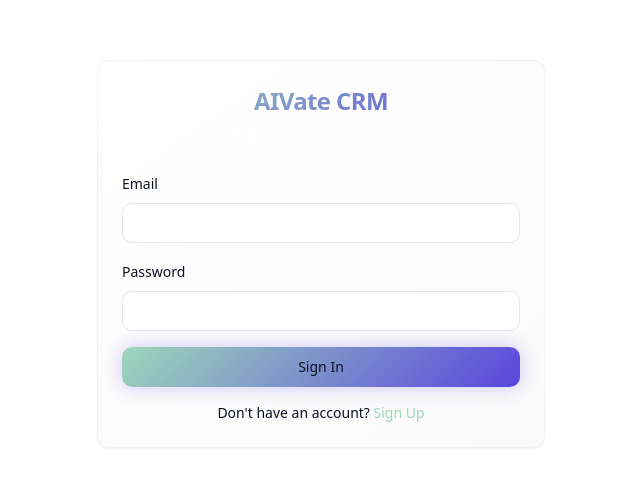
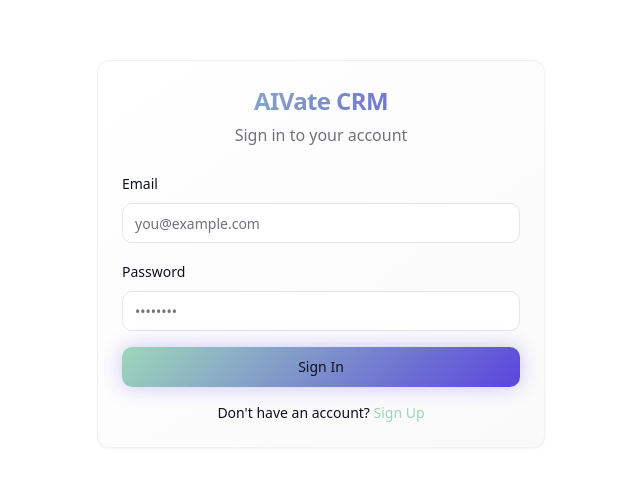
Before and after one commit to jalandonimarky/aivatecrm, a React (Vite) app: page /settings in a window 1280 px wide. Shown: the part 146-632 px from the top of the page, without its empty margins (319-959 px from the left). Built offline with nearby package versions, Linux system fonts and the light colour scheme.

Commit message:
Reverted all changes back to version 51f8b237b66134d044e2335ab593f9fe8101a789

```diff
--- a/src/index.css
+++ b/src/index.css
@@ -23,10 +23,10 @@ All colors MUST be HSL.
     --primary-glow: 248 69% 57%; /* Purple - #5946df */
 
     --secondary: 220 13% 91%; /* Light Grey */
-    --secondary-foreground: 0 0% 100%; /* White - Changed for better contrast */
+    --secondary-foreground: 229 42% 9%; /* Dark Blue */
 
     --muted: 240 4.8% 95.9%; /* Very light grey */
-    --muted-foreground: 0 0% 100%; /* White - Changed for better contrast */
+    --muted-foreground: 240 3.8% 46.1%; /* Medium grey - Good contrast on light muted */
 
     --accent: 248 69% 57%; /* Purple */
     --accent-foreground: 0 0% 100%; /* White */
@@ -39,7 +39,7 @@ All colors MUST be HSL.
     --success-foreground: 0 0% 98%; /* White */
 
     --warning: 38 92% 50%; /* Orange */
-    --warning-foreground: 0 0% 100%; /* White - Changed for better contrast */
+    --warning-foreground: 229 42% 9%; /* Dark Blue - Better contrast on light orange */
 
     --border: 220 13% 91%; /* Light Grey */
     --input: 220 13% 91%; /* Light Grey */
@@ -85,7 +85,6 @@ All colors MUST be HSL.
 
     --primary: 150 42% 73%; /* Mint - #88ebc5 */
     --primary-foreground: 0 0% 100%; /* White (for text on Mint in dark mode) */
-    --primary-glow: 248 69% 57%; /* Purple - #5946df */
 
     --secondary: 229 30% 15%; /* Darker Blue/Grey */
     --secondary-foreground: 0 0% 100%; /* White */
```
